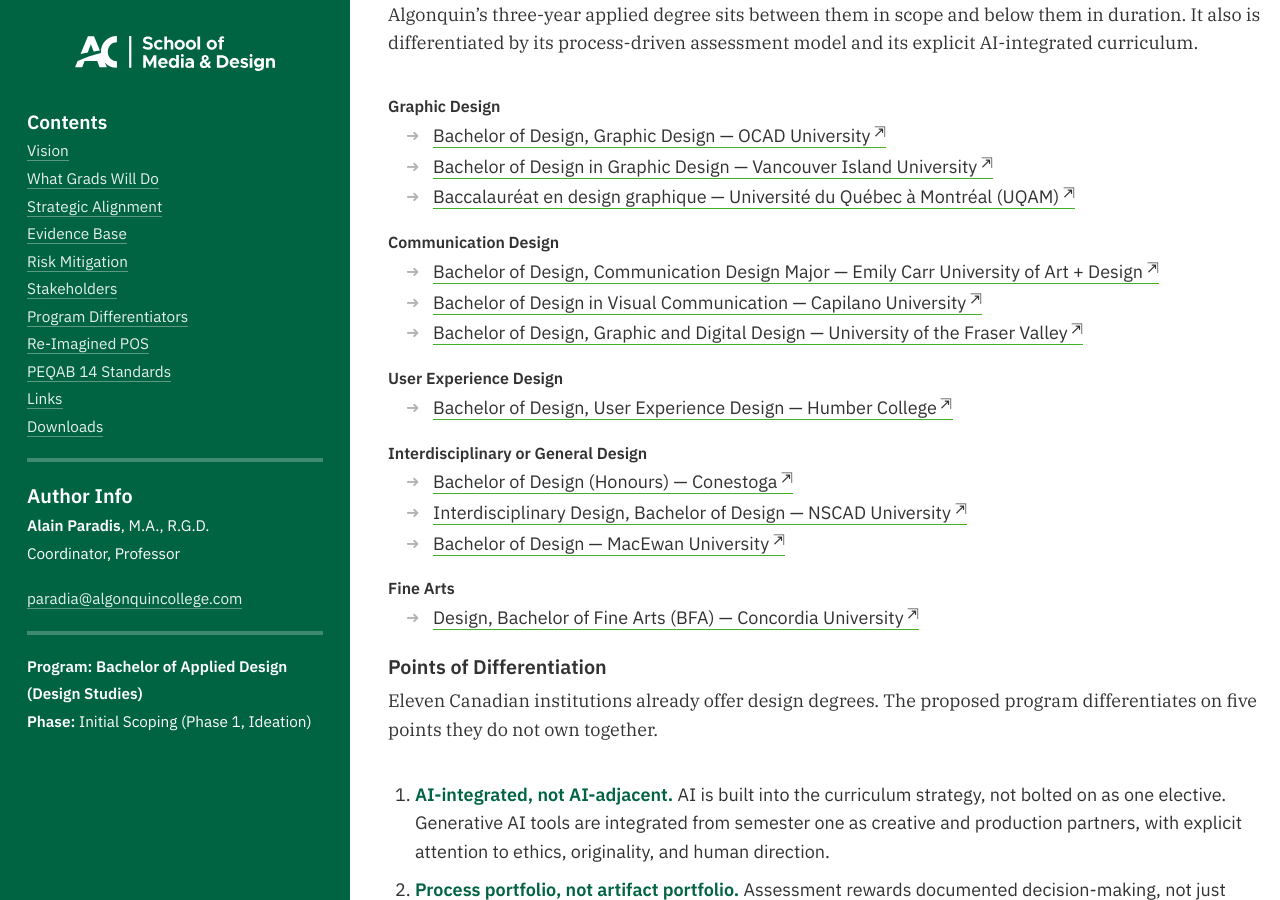
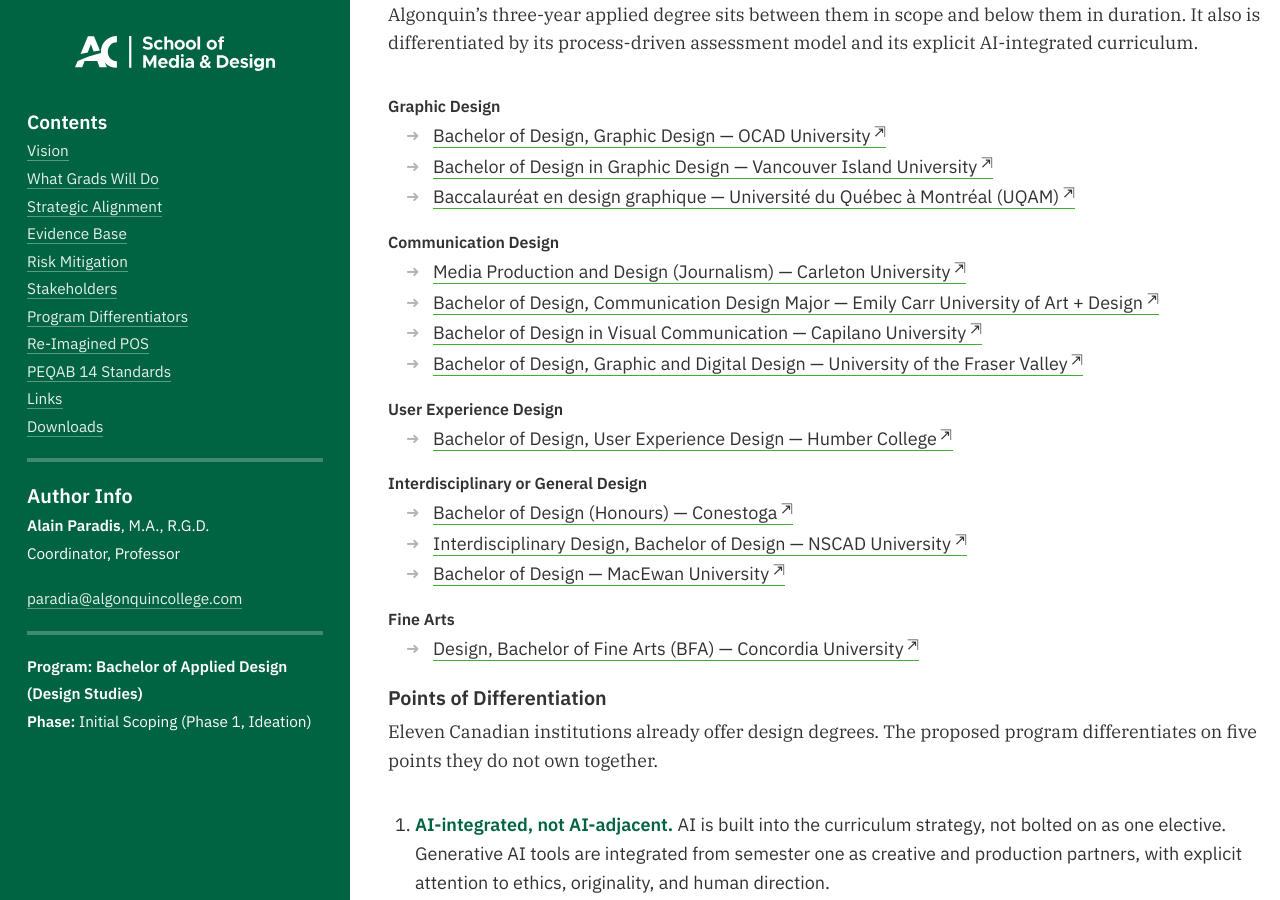
Before and after one commit to AlainParadis/program-transformation, a Jekyll site: the page built from index.md, in a window 1280 px wide and 900 px high, scrolled down 6249 px. Built offline with Jekyll 4.4.1, drawn with Linux system fonts in a browser that asks for light colours.

Commit message:
Add Carleton Media Production program
Add a new degree-programs entry to _data/sitewide.yml for "Media Production and Design (Journalism)" at Carleton University. Includes title, institution, URL, and category (communicationdesign) so the program appears in the site's degree listings.

```diff
--- a/_data/sitewide.yml
+++ b/_data/sitewide.yml
@@ -100,6 +100,10 @@ messaging:
 -  "Fieldwork and client-based projects introduce you to the business side of art—how to work with clients, meet deadlines, and present your work professionally."
 
 degree-programs:
+  - title: "Media Production and Design (Journalism)"
+    institution: "Carleton University"
+    url: "https://calendar.carleton.ca/undergrad/undergradprograms/mediaproductionanddesign/"
+    category: "communicationdesign"
   - title: "Bachelor of Design (Honours)"
     institution: "Conestoga"
     url: "https://www.conestogac.on.ca/fulltime/bachelor-of-design-honours/courses?id=28649"
```
